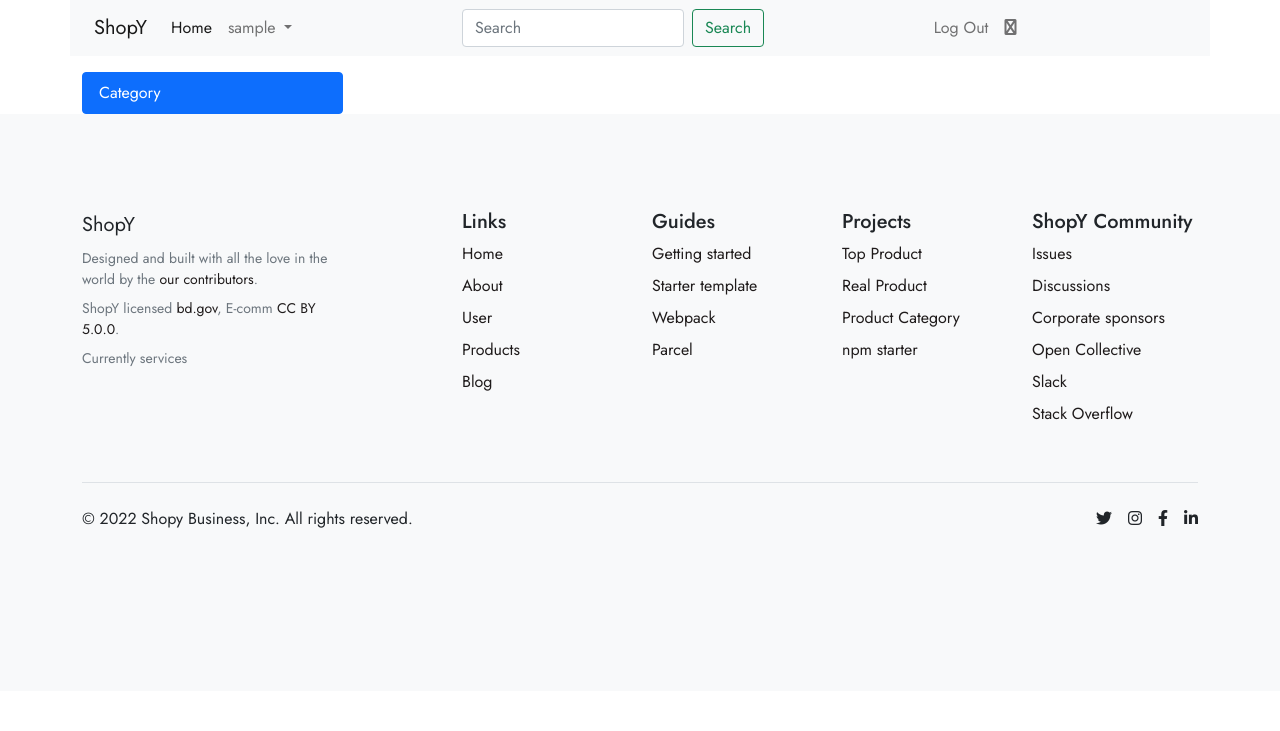
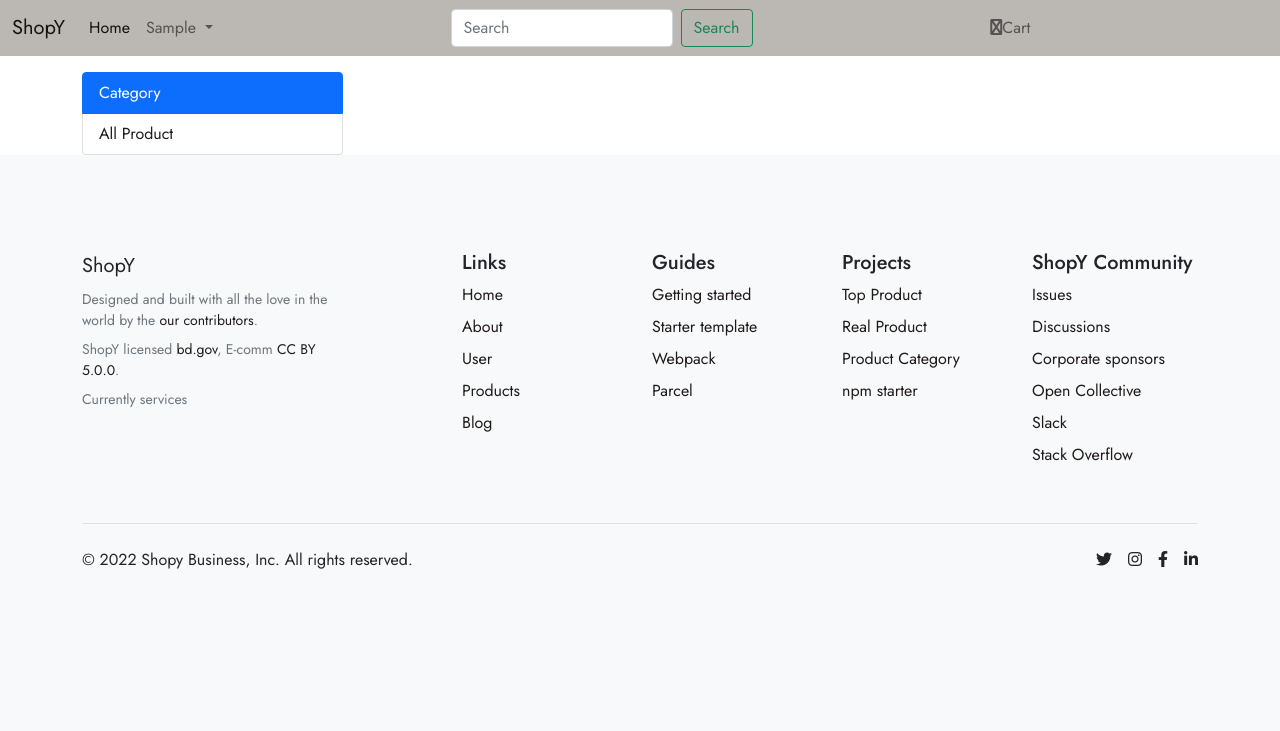
Before and after one commit to iamfoysal/shopyebusiness, a Django app: page / in a window 1280 px wide. Shown: the top 731 px of the page. Run offline with Django 4.2, Linux system fonts and the light colour scheme; the visitor is signed in with stand-in values (Sample User, id 1); data that the repository does not hold is empty; some libraries are stand-ins or nearby versions.

Commit message:
catagory fixed and style somthing

```diff
--- a/account/forms.py
+++ b/account/forms.py
@@ -5,7 +5,7 @@ from django.contrib.auth.forms import UserCreationForm
 class CustomRegisterFrom(UserCreationForm):
     class Meta:
         model = User
-        fields = ['first_name', 'last_name', 'username', 'email', 'password1', 'password2']
+        fields = ['first_name', 'last_name', 'username',  'password1']
         #fields = "__all__"
 
     def __init__(self, *args, **kwargs):
--- a/account/templates/account/accountmail.html
+++ b/account/templates/account/accountmail.html
@@ -2,7 +2,6 @@ Hello, {{ name }} !
 
 Welcome to our ShopY business, you are one of our regular customers as per our expectation.
 Congratulations again on joiningus.
-
 
 Regards,
 CEO
--- a/static/css/style.css
+++ b/static/css/style.css
@@ -1,6 +1,10 @@
 body {
   font-family: 'Jost', sans-serif;
 
+}
+.nav-style{
+  background: rgb(187, 184, 179);
+  color: rgb(34, 29, 29);
 }
 /* .heade-style{
   background-color: #878f99;
@@ -38,9 +42,7 @@ a {
   color: rgb(31, 27, 27);
 }
 
-.card-title-category {
 
-}
 
 
 .message {
@@ -56,7 +58,7 @@ a {
 }
 
 .message-success {
-  background: #222;
+  background: rgb(7, 202, 49);
   color: #fff;
   animation: autoHide 0s ease-in 4s forwards;
 }
--- a/store/templates/store/index.html
+++ b/store/templates/store/index.html
@@ -15,11 +15,22 @@
         <li class="list-group-item active" aria-current="true">
           Category
         </li>
-        {% for Category in categories %}
-        <li class="list-group-item">{{ Category.title }}</li>
+        <li class="list-group-item ">
+          <a class="" href="{% url 'index' %}">All Product</a>
+        </li>
+        {% for category in categories %}
+        <li class="list-group-item">
+          <!-- <a class="" href="{% url 'index' %}?category={{category.title}}">
+              {{category.title}}
+          </a> -->
+          <a href="{% url 'product_by_category' category.slug %}">{{ category.title }}</a>
+        </li>
         {% endfor %}
       </ul>
     </div>
+
+
+
     <div class="col-md-9 ">
       <div class="row">
         {% for product in products %}
--- a/store/urls.py
+++ b/store/urls.py
@@ -4,4 +4,5 @@ from . import views
 
 urlpatterns = [
     path('', views.index, name='index'),
+    path('category/<slug:slug>/', views.product_by_category, name='product_by_category'),
 ]
--- a/store/views.py
+++ b/store/views.py
@@ -4,9 +4,20 @@ from django.contrib.auth.decorators import login_required
 
 @login_required(login_url='signin')
 def index(request):
+    products = Product.objects.order_by('-created_at')
     categories = Category.objects.all()
-    products = Product.objects.order_by('-created_at')
-    return render (request, 'store/index.html', {
-        'products' : products,
-        'categories' : categories,
-    })
+    context = {
+                'categories': categories,
+                'products' : products,
+
+                }
+
+    return render (request, 'store/index.html', context)
+
+def product_by_category(request, slug):
+    products = Product.objects.filter(category__slug=slug)
+    categories = Category.objects.all()
+    context =  { 'products': products,
+                'categories': categories,
+                }
+    return render (request, 'store/index.html', context)
--- a/templates/base.html
+++ b/templates/base.html
@@ -20,9 +20,9 @@
 </head>
 
 <body>
+   {% include 'includes/message.html' %}
+  {% block content %}{% endblock %}
 
-  {% block content %}{% endblock %}
-  {% include 'includes/message.html' %}
   {% include 'includes/footer.html' %}
 
 
--- a/templates/includes/header.html
+++ b/templates/includes/header.html
@@ -1,4 +1,4 @@
-<nav class="container navbar navbar-expand-lg fixed-top mb-5 d-block navbar-light bg-light ">
+<nav class="navbar navbar-expand-lg fixed-top mb-5 d-block navbar-light nav-style">
   <div class="container-fluid heade-style ">
     <a class="navbar-brand" href="#">ShopY</a>
     <button class="navbar-toggler" type="button" data-bs-toggle="collapse" data-bs-target="#navbarSupportedContent"
@@ -14,7 +14,7 @@
         <li class="nav-item dropdown">
           <a class="nav-link dropdown-toggle" href="#" id="navbarDropdown" role="button" data-bs-toggle="dropdown"
             aria-expanded="false">
-            {{ request.user }}
+            {{ request.user.first_name }}
           </a>
           <ul class="dropdown-menu" aria-labelledby="navbarDropdown">
             <li><a class="dropdown-item" href="#">My Account</a></li>
@@ -23,7 +23,8 @@
             <li>
               <hr class="dropdown-divider">
             </li>
-            <li><a class="dropdown-item" href="#">Something else here</a></li>
+            {% if request.user.is_authenticated %}
+            <li ><a class="dropdown-item" href="{% url 'signout' %}">Log Out</a></li>
           </ul>
         </li>
       </ul>
@@ -32,17 +33,14 @@
         <button class="btn btn-outline-success" type="submit">Search</button>
       </form>
       <ul class="navbar-nav me-auto mb-2 login-out-btn mb-lg-0">
-        {% if request.user.is_authenticated %}
-        <li class="nav-item">
-          <a class="nav-link" href="{% url 'signout' %}">Log Out</a>
-        </li>
+
         {% else %}
         <li class="nav-item">
           <a class="nav-link" href="{% url 'signin' %}">SIGNUP/LOGIN</a>
         </li>
         {% endif %}
         <li class="nav-item">
-          <a class="nav-link" href=""><i class="fa-brands fa-shopping-basket"></i></a>
+          <a class="nav-link" href=""><i class="fa-brands fa-shopping-basket"></i>Cart</a>
         </li>
       </ul>
     </div>
```
Also changed, not shown: media/images/product/panjabi_1.jfif (added), media/images/product/panjabi_3.jfif (added).
